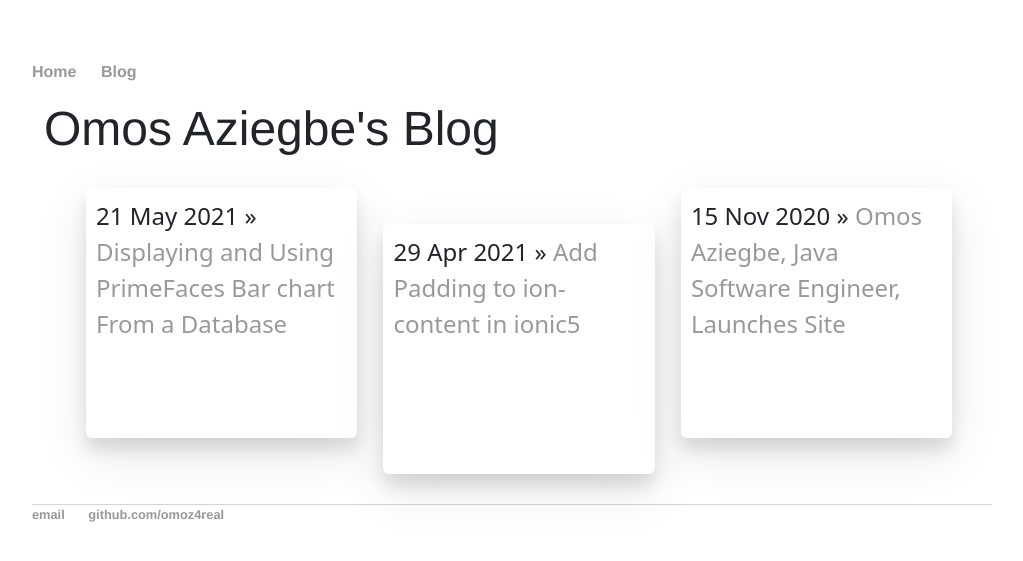
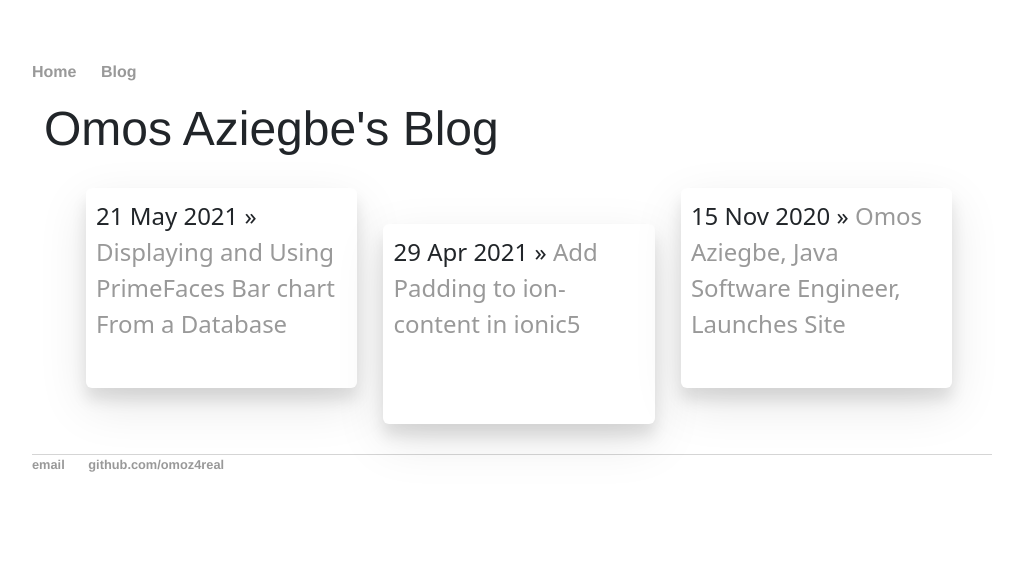
Before and after one commit to omoz4real/omoz4real.github.io, a Jekyll site: the page built from blog/index.html, in a window 1280 px wide. Shown: the top 561 px of the page, without its empty margins (128-1151 px from the left). Built offline with Jekyll 4.4.1, drawn with Linux system fonts in a browser that asks for light colours.

Commit message:
Update main.css

```diff
--- a/css/main.css
+++ b/css/main.css
@@ -56,7 +56,7 @@ ul.posts li {
   box-shadow: 0 12px 15px rgba(0, 0, 0, 0.1), 0 17px 50px rgba(0, 0, 0, 0.1);
   border-radius: 0.375rem;
     padding: 10px;
-    height: 250px;
+    height: 200px;
 }
 
 @media (max-width: 480px) {
@@ -66,6 +66,8 @@ ul.posts li {
  ul.posts li{
     display: block !important;
     width: 95% !important;
+    height: 140px !important;
+    margin-left: 5px !important;
     }
 
 
```
